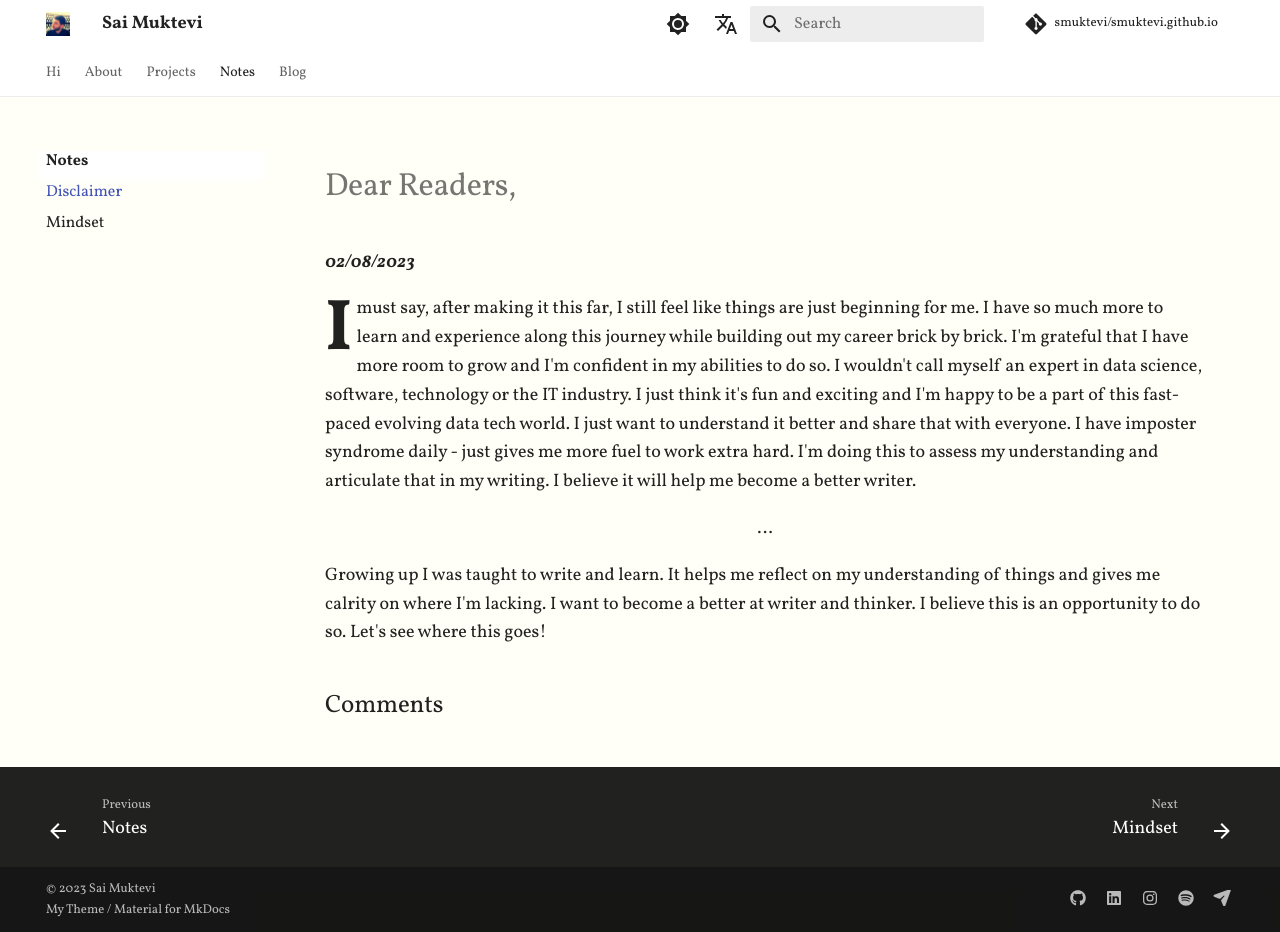
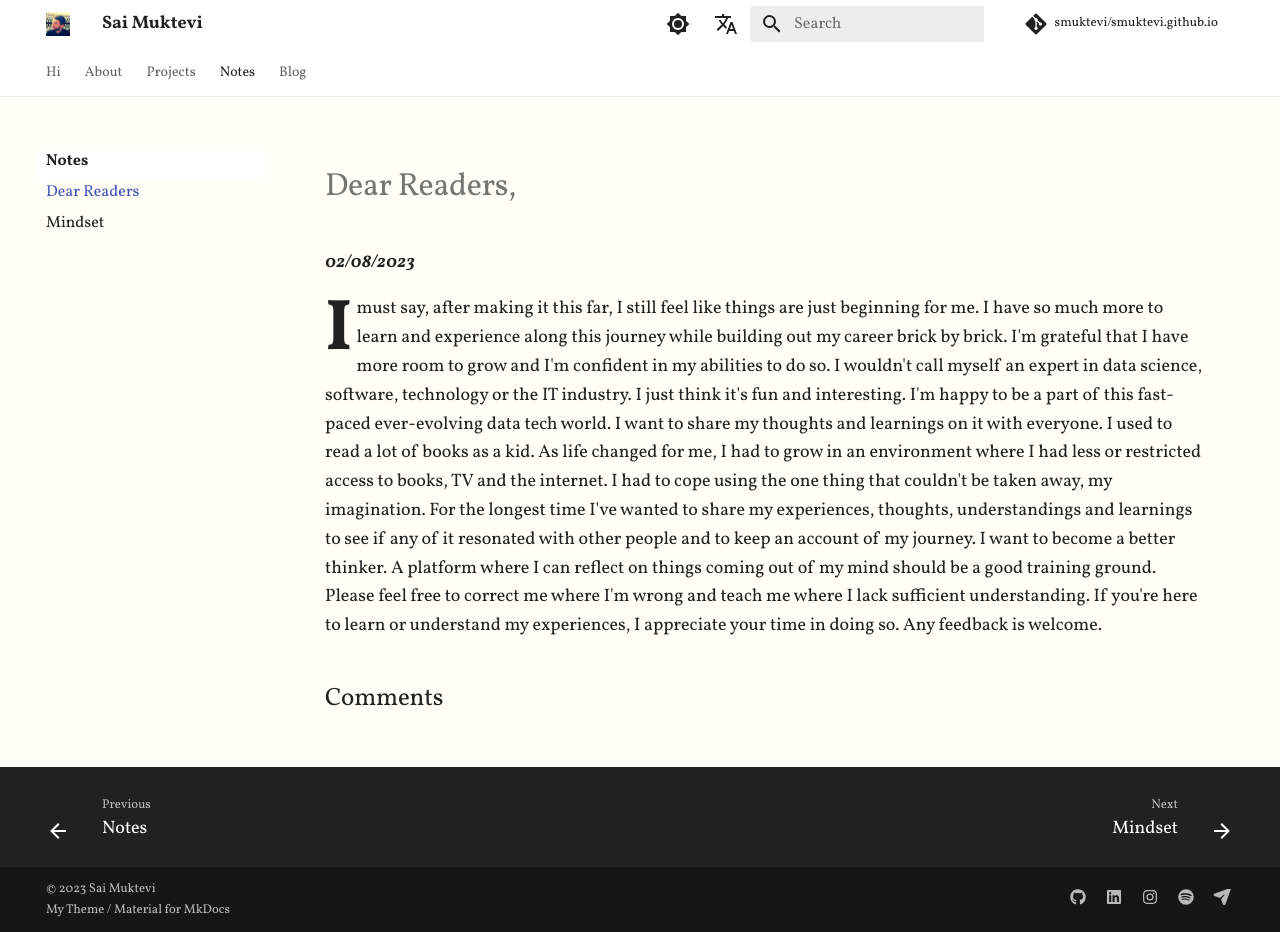
Before and after one commit to smuktevi/smuktevi.github.io, an MkDocs documentation site: the page built from docs/notes/disclaimer.md, in a window 1280 px wide and 932 px high. Built offline with MkDocs 1.6.1 and Material for MkDocs 9.7.7, drawn with Linux system fonts in a browser that asks for light colours; comment, search, counter and statistics services are not loaded.

Commit message:
update disclaimer

```diff
--- a/docs/notes/disclaimer.md
+++ b/docs/notes/disclaimer.md
@@ -6,8 +6,11 @@ comments: true
 ***02/08/2023***
 
 <p class="initial-letter">
-<span>I</span> must say, after making it this far, I still feel like things are just beginning for me. I have so much more to learn and experience along this journey while building out my career brick by brick. I'm grateful that I have more room to grow and I'm confident in my abilities to do so. I wouldn't call myself an expert in data science, software, technology or the IT industry. I just think it's fun and exciting and I'm happy to be a part of this fast-paced evolving data tech world. I just want to understand it better and share that with everyone. I have imposter syndrome daily - just gives me more fuel to work extra hard. I'm doing this to assess my understanding and articulate that in my writing. I believe it will help me become a better writer. </p>
+<span>I</span> must say, after making it this far, I still feel like things are just beginning for me. I have so much more to learn and experience along this journey while building out my career brick by brick. I'm grateful that I have more room to grow and I'm confident in my abilities to do so. I wouldn't call myself an expert in data science, software, technology or the IT industry. I just think it's fun and interesting. I'm happy to be a part of this fast-paced ever-evolving data tech world. I want to share my thoughts and learnings on it with everyone.
 
-<p style="text-align: center;">...</p>
+I used to read a lot of books as a kid. As life changed for me, I had to grow in an environment where I had less or restricted access to books, TV and the internet. I had to cope using the one thing that couldn't be taken away, my imagination. For the longest time I've wanted to share my experiences, thoughts, understandings and learnings to see if any of it resonated with other people and to keep an account of my journey.
 
-<p>Growing up I was taught to write and learn. It helps me reflect on my understanding of things and gives me calrity on where I'm lacking. I want to become a better at writer and thinker. I believe this is an opportunity to do so. Let's see where this goes! </p>
+I want to become a better thinker. A platform where I can reflect on things coming out of my mind should be a good training ground.
+
+Please feel free to correct me where I'm wrong and teach me where I lack sufficient understanding. If you're here to learn or understand my experiences, I appreciate your time in doing so. Any feedback is welcome.
+ </p>
--- a/mkdocs.yml
+++ b/mkdocs.yml
@@ -151,7 +151,7 @@ nav:
     - Piped Up: "projects/pipedup.md"
   - Notes:
     - "notes/index.md"
-    - Disclaimer: "notes/disclaimer.md"
+    - Dear Readers: "notes/disclaimer.md"
     - Mindset: "notes/mindset.md"
   - Blog:
     - Feed:
```
Also changed, not shown: docs/notes/index.md (+1 -1 lines), site/index.html, site/search/search_index.json, site/sitemap.xml, 1 other file.
